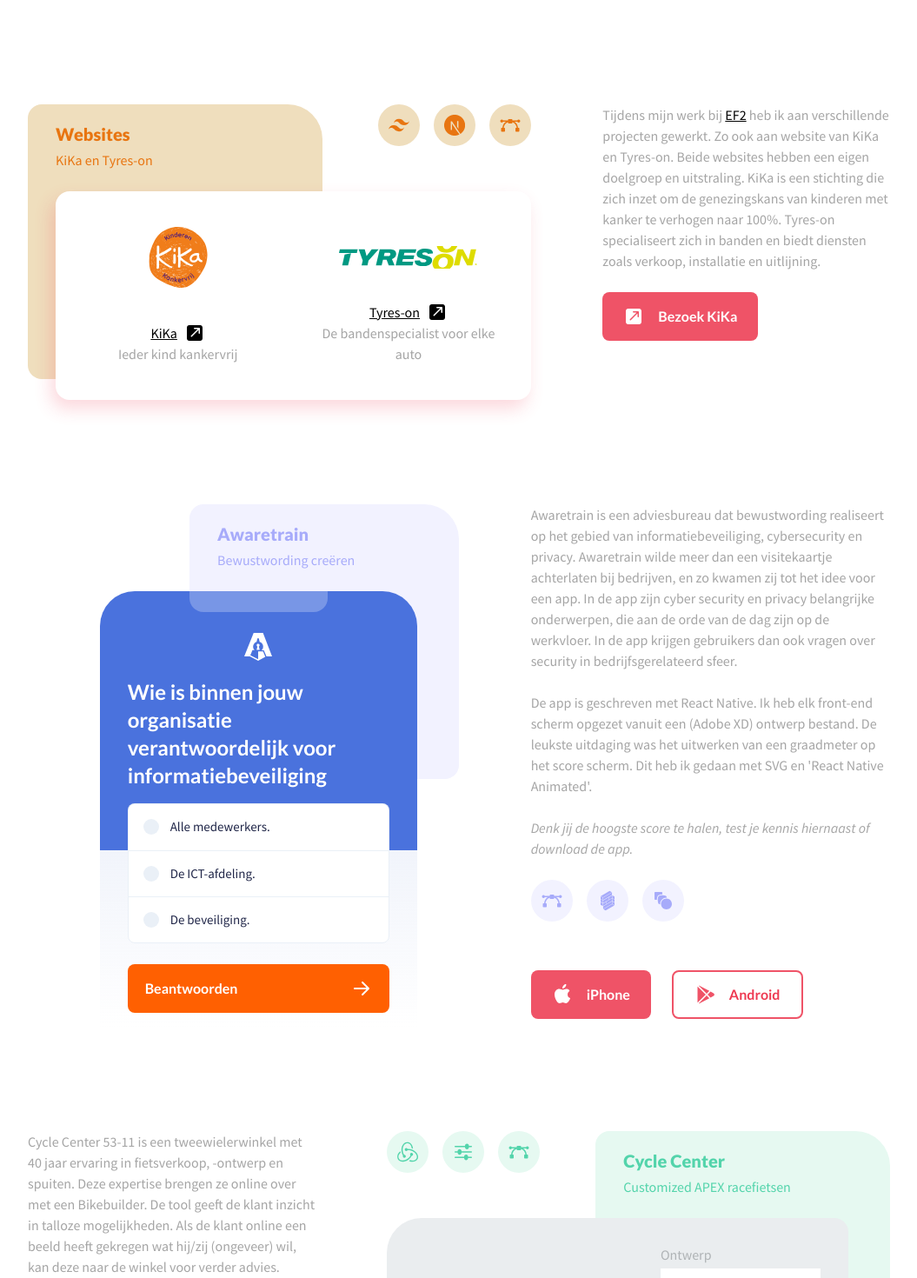
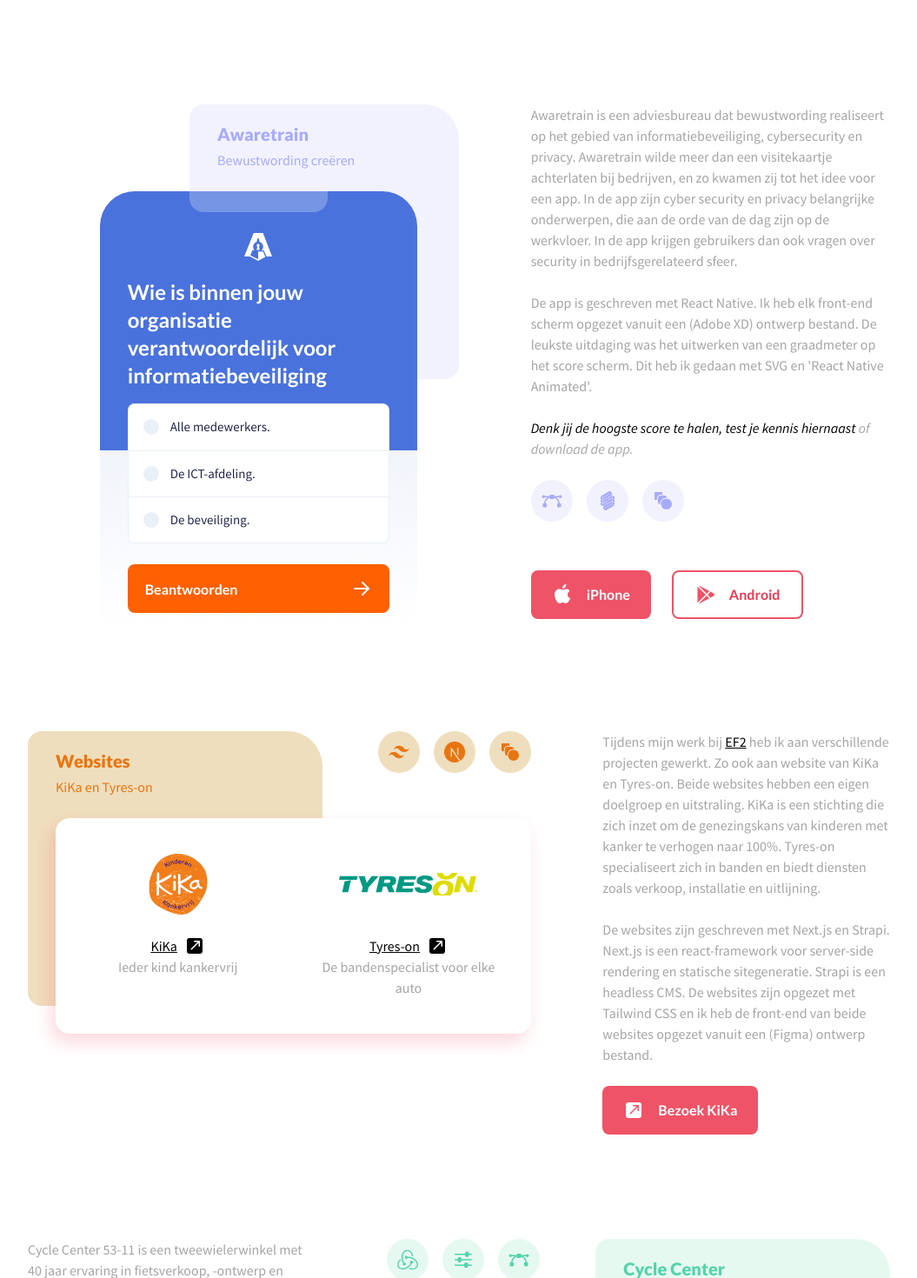
Before and after one commit to bartkoelewijnnl/bart-koelewijn, a Next.js app: page / in a window 1280 px wide. Shown: the part 680-2150 px from the top of the page at 87% size, without its empty margins (112-1167 px from the left). Built offline with nearby package versions, Linux system fonts and the light colour scheme.

Commit message:
Reorder of sections

```diff
--- a/components/IntroCta/index.tsx
+++ b/components/IntroCta/index.tsx
@@ -10,7 +10,7 @@
     return (
         <div className={styles.cta}>
             <Dots className={styles.dots} isSmall />
-            <Link className="rounded--full color--primary d--inline-flex" href="#websites" to="websites" smooth offset={-64} aria-label="Scroll naar inhoud">
+            <Link className="rounded--full color--primary d--inline-flex" href="#awaretrain" to="awaretrain" smooth offset={-64} aria-label="Scroll naar inhoud">
                 <RoundButton as="span" />
             </Link>
         </div>
--- a/components/section/SectionWebsites/components/KiKa/index.tsx
+++ b/components/section/SectionWebsites/components/KiKa/index.tsx
@@ -25,7 +25,7 @@
             <div className={styles.website__logo}>
                 <Image src={Svg} objectFit="contain" height={70} alt="Logo Bart Koelewijn" />
             </div>
-            <a href="https://kika.nl/" rel="noreferrer" target="_blank" className="p p--no-margin color--black d--inline-flex mt--auto">
+            <a href="https://kika.nl/" rel="noreferrer" target="_blank" className="p p--no-margin color--black d--inline-flex">
                 KiKa
                 <Icon className="ml--1" name="link" color="black" />
             </a>
--- a/components/section/SectionWebsites/components/TyresOn/index.tsx
+++ b/components/section/SectionWebsites/components/TyresOn/index.tsx
@@ -16,7 +16,7 @@
                 {/* 26/3 */}
                 <Logo className="w--100" isHover={isHover} width={208} height={26} />
             </div>
-            <a href="https://www.tyres-on.nl/" rel="noreferrer" target="_blank" className="p p--no-margin color--black d--inline-flex mt--auto">
+            <a href="https://www.tyres-on.nl/" rel="noreferrer" target="_blank" className="p p--no-margin color--black d--inline-flex">
                 Tyres-on
                 <Icon className="ml--1" name="link" color="black" />
             </a>
--- a/components/section/SectionWebsites/components/Websites/Websites.module.scss
+++ b/components/section/SectionWebsites/components/Websites/Websites.module.scss
@@ -44,7 +44,6 @@
     height: 100%;
     transition: background 0.3s;
 
-
     @include media-breakpoint-up(md) {
         border-radius: 0.5rem;
     }
@@ -80,7 +79,7 @@
         align-items: center;
         flex: none;
         height: 70px;
-        margin-bottom: 1rem;
+        margin-bottom: 1.5rem;
     }
 
     &__part {
--- a/pages/index.tsx
+++ b/pages/index.tsx
@@ -60,44 +60,6 @@
             </div>
             <Container>
                 {/* <H2>Portfolio</H2> */}
-                <SectionWebsites
-                    title="Websites"
-                    subtitle="KiKa en Tyres-on"
-                    variant="orange"
-                    lightVariant="lichtOrange"
-                    badges={[
-                        { icon: 'tailwind', title: 'Tailwind' },
-                        { icon: 'nextJs', title: 'Next.js' },
-                        { icon: 'svg', title: 'CSS Masking' }
-                    ]}
-                >
-                    <Paragraph>
-                        Tijdens mijn werk bij{' '}
-                        <Link
-                            className="d--inline-flex align-items--center"
-                            href="#ef2"
-                            to="ef2"
-                            smooth
-                            offset={-32}
-                            aria-label="Scroll naar Carrière"
-                        >
-                            {/* <Icon name="down" color="black" size={1} /> */}
-                            EF2
-                        </Link>{' '}
-                        heb ik aan verschillende projecten gewerkt. Zo ook aan website van KiKa en Tyres-on. Beide websites hebben een eigen
-                        doelgroep en uitstraling. KiKa is een stichting die zich inzet om de genezingskans van kinderen met kanker te
-                        verhogen naar 100%. Tyres-on specialiseert zich in banden en biedt diensten zoals verkoop, installatie en
-                        uitlijning.
-                    </Paragraph>
-                    {/* prettier-ignore */}
-                    {/* <Paragraph>
-                        De websites zijn geschreven met Next.js en Strapi.
-
-                    </Paragraph> */}
-                    <Button as="a" href="https://kika.nl/" target="_blank" icon="link" aria-label="Bezoek de website van KiKa">
-                        Bezoek KiKa
-                    </Button>
-                </SectionWebsites>
                 <SectionAwaretrain variant="blue" lightVariant="lightBlue" title="Awaretrain" subtitle="Bewustwording creëren">
                     <Paragraph>
                         Awaretrain is een adviesbureau dat bewustwording realiseert op het gebied van informatiebeveiliging, cybersecurity
@@ -110,7 +72,7 @@
                         leukste uitdaging was het uitwerken van een graadmeter op het score scherm. Dit heb ik gedaan met SVG en &apos;React
                         Native Animated&apos;.
                     </Paragraph>
-                    <Paragraph isItalic>Denk jij de hoogste score te halen, test je kennis hiernaast of download de app.</Paragraph>
+                    <Paragraph isItalic><span className='color--black'>Denk jij de hoogste score te halen, test je kennis hiernaast</span> of download de app.</Paragraph>
                     <Margin bottom={7}>
                         <Group>
                             <Badge title="SVG" icon="svg" color="blue" lightColor="lightBlue" />
@@ -140,6 +102,44 @@
                         </Button>
                     </Group>
                 </SectionAwaretrain>
+                <SectionWebsites
+                    title="Websites"
+                    subtitle="KiKa en Tyres-on"
+                    variant="orange"
+                    lightVariant="lichtOrange"
+                    badges={[
+                        { icon: 'tailwind', title: 'Tailwind' },
+                        { icon: 'nextJs', title: 'Next.js' },
+                        { icon: 'transition', title: 'Animatie' }
+                    ]}
+                >
+                    <Paragraph>
+                        Tijdens mijn werk bij{' '}
+                        <Link
+                            className="d--inline-flex align-items--center"
+                            href="#ef2"
+                            to="ef2"
+                            smooth
+                            offset={-32}
+                            aria-label="Scroll naar Carrière"
+                        >
+                            {/* <Icon name="down" color="black" size={1} /> */}
+                            EF2
+                        </Link>{' '}
+                        heb ik aan verschillende projecten gewerkt. Zo ook aan website van KiKa en Tyres-on. Beide websites hebben een eigen
+                        doelgroep en uitstraling. KiKa is een stichting die zich inzet om de genezingskans van kinderen met kanker te
+                        verhogen naar 100%. Tyres-on specialiseert zich in banden en biedt diensten zoals verkoop, installatie en
+                        uitlijning.
+                    </Paragraph>
+                    {/* prettier-ignore */}
+                    <Paragraph>
+                        De websites zijn geschreven met Next.js en Strapi. Next.js is een react-framework voor server-side rendering en statische sitegeneratie. Strapi is een headless CMS. De websites zijn opgezet met Tailwind CSS en ik heb de front-end van beide websites opgezet vanuit een (Figma) ontwerp bestand.
+
+                    </Paragraph>
+                    <Button as="a" href="https://kika.nl/" target="_blank" icon="link" aria-label="Bezoek de website van KiKa">
+                        Bezoek KiKa
+                    </Button>
+                </SectionWebsites>
                 <SectionCycleCenter
                     subtitle="Customized APEX racefietsen"
                     badges={[
```
